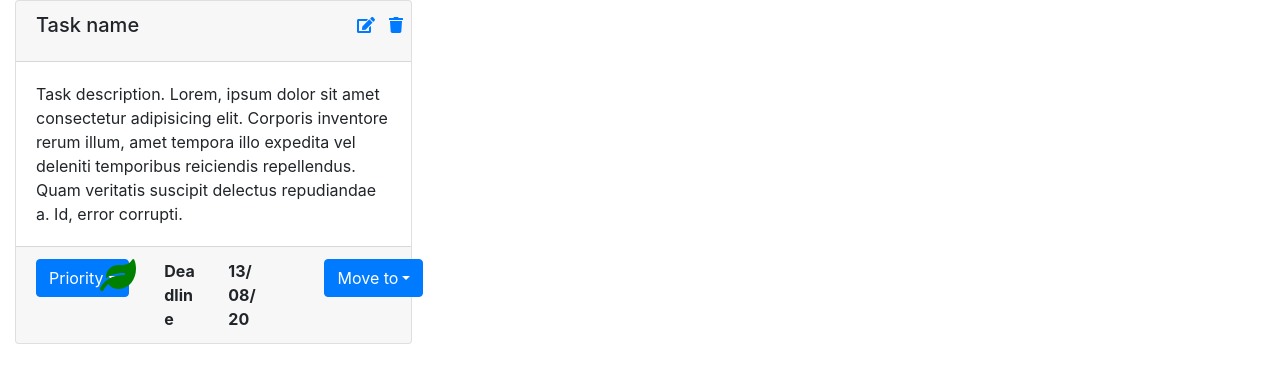
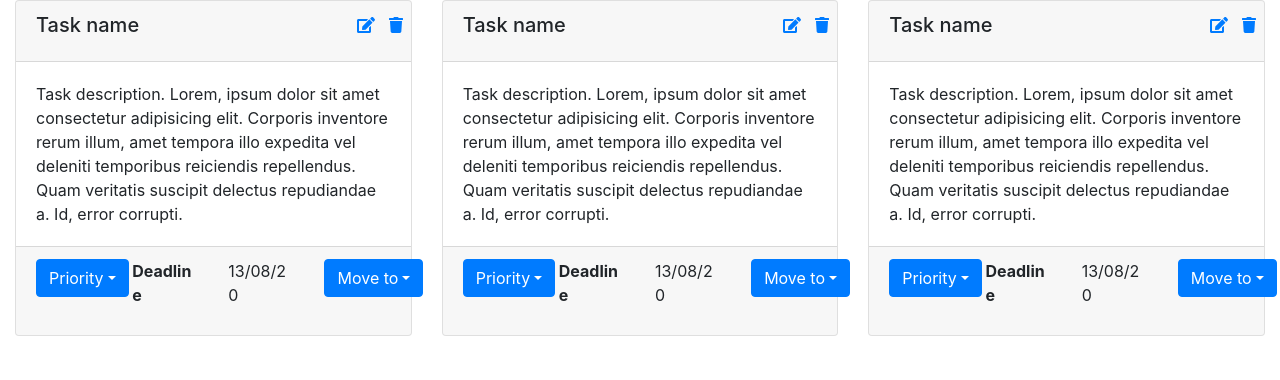
Before and after one commit to nelsonalayon/mistareas, a React (Create React App) app: page / in a window 1280 px wide. Shown: the top 380 px of the page. Built offline with nearby package versions, Linux system fonts and the light colour scheme.

Commit message:
Correciòn a distribuciòn de columnas en versiòn de escritorio

```diff
--- a/src/App.js
+++ b/src/App.js
@@ -12,10 +12,10 @@ function App() {
           <Col sm={4}>
             <TaskCard />
           </Col>
-          {/* <Col sm={4}>
+          <Col sm={4}><TaskCard />
           </Col>
-          <Col sm={4}>
-          </Col> */}
+          <Col sm={4}><TaskCard />
+          </Col>
         </Row>
       </Container>
     </div>
--- a/src/components/Card.jsx
+++ b/src/components/Card.jsx
@@ -23,19 +23,16 @@ class TaskCard extends React.Component {
             </Card.Body>
             <Card.Footer>
                 <Row>
-                    <Col md={2} xs={4}>
+                    <Col md={3} xs={4}>
                         <DropdownButton title="Priority">
-                            <Dropdown.Item href="#/action-1">Hi</Dropdown.Item>
-                            <Dropdown.Item href="#/action-2">Medium</Dropdown.Item>
-                            <Dropdown.Item href="#/action-3">Low</Dropdown.Item>
+                            <Dropdown.Item href="#/action-1">Hi <FontAwesomeIcon icon={faExclamationCircle}  size="1x" color="red" /></Dropdown.Item>
+                            <Dropdown.Item href="#/action-2">Medium <FontAwesomeIcon icon={faExclamationTriangle}  size="1x" color="orange" /></Dropdown.Item>
+                            <Dropdown.Item href="#/action-3">Low <FontAwesomeIcon icon={faLeaf}  size="1x" color="green" /></Dropdown.Item>
                         </DropdownButton>
                     </Col>
-                    {/* <Col md={2} xs={8}><FontAwesomeIcon icon={faExclamationCircle}  size="2x" color="red" /></Col>
-                    <Col md={2} xs={8}><FontAwesomeIcon icon={faExclamationTriangle}  size="2x" color="orange" /></Col> */}
-                    <Col md={2} xs={8}><FontAwesomeIcon icon={faLeaf}  size="2x" color="green" /></Col>
-                    <Col md={2} xs={4}><strong>Deadline</strong></Col>
-                    <Col md={2} xs={4}><strong>13/08/20</strong></Col>
-                    <Col md={{ span: 2, offset: 1 }}>
+                    <Col md={3} xs={4}><strong>Deadline</strong></Col>
+                    <Col md={3} xs={4}> <p> 13/08/20</p></Col>
+                    <Col md={3}>
                         <DropdownButton title="Move to">
                             <Dropdown.Item href="#/action-1">To Do</Dropdown.Item>
                             <Dropdown.Item href="#/action-2">Doing</Dropdown.Item>
```
